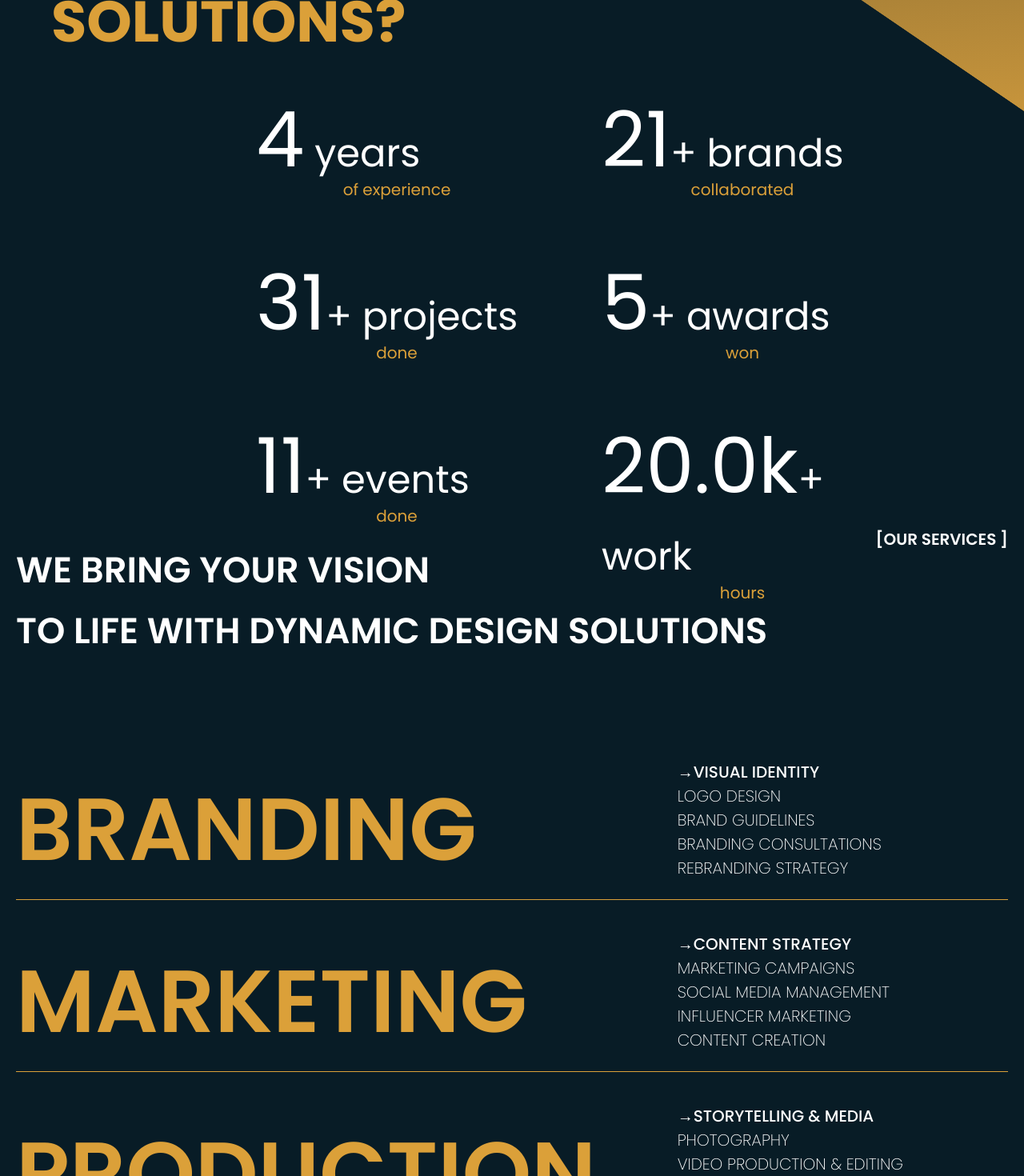
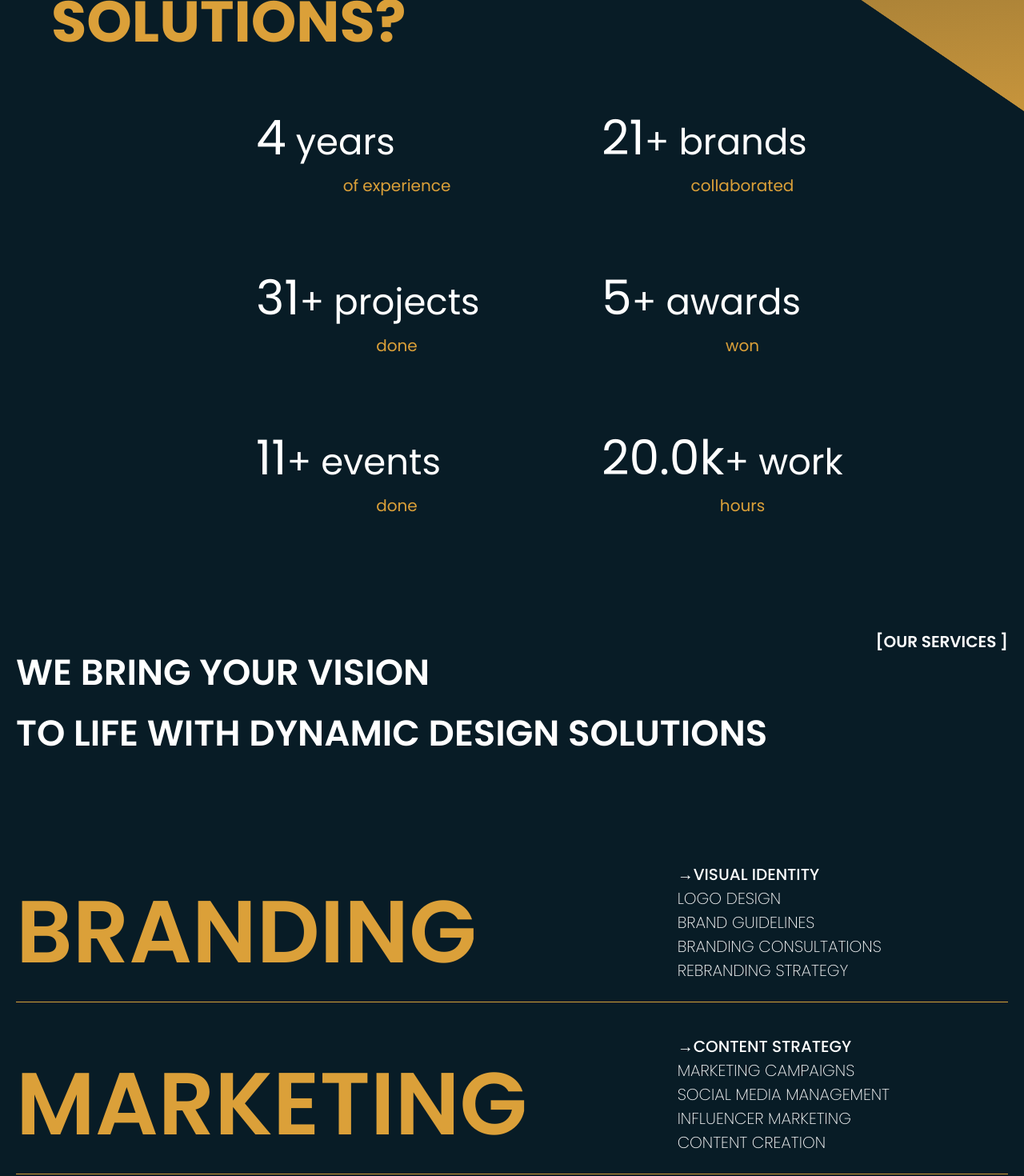
Before and after one commit to Sujit-Thapa/website-griffity, a Next.js app: page / in a window 1280 px wide. Shown: the part 1780-3250 px from the top of the page at 80% size. Built offline with nearby package versions, Linux system fonts and the light colour scheme.

Commit message:
update styles for CountUp and Services components

```diff
--- a/components/clientnumbers.tsx
+++ b/components/clientnumbers.tsx
@@ -67,11 +67,11 @@ const CountUp = ({
       className="space-y-1 w-full"
     >
       <div className="flex flex-col  w-full">
-        <p className="text-8xl text-white">
+        <p className="heading-h3 text-white">
           {formatNumber(count)}
-          <span className="text-5xl ">{label}</span>
+          <span className="heading-h4 ">{label}</span>
         </p>
-        <p className="text-xl text-primary text-center whitespace-nowrap">
+        <p className="p-base text-primary text-center whitespace-nowrap">
           {desc}
         </p>
       </div>
@@ -93,7 +93,7 @@ const Clientnumber = () => {
   ];
 
   return (
-    <div className="min-h-screen w-full  py-20 max-h-[900px]  h-screen max-w-screen-2xl mx-auto text-white relative flex flex-col">
+    <div className="min-h-screen w-full mb-32 py-20 max-h-[900px]  h-screen max-w-screen-2xl mx-auto text-white relative flex flex-col">
       {/* Heading */}
       <div className="mb-16 pl-16">
         <h1 className="text-7xl text-primary font-bold mb-2">
--- a/components/services.tsx
+++ b/components/services.tsx
@@ -55,7 +55,7 @@ const Services = () => {
   const moreInView = useInView(moreRef, { once: false, margin: " -20% 0px" });
 
   return (
-    <div className=" text-white max-w-screen-2xl  py-5 mx-auto w-full justify-center items-center z-">
+    <div className=" text-white max-w-screen-2xl mt-20  py-5 mx-auto w-full justify-center items-center z-">
       <div className="flex justify-between  items-start px-5 mt-2">
         <div className="flex flex-col mt-5 gap-2">
           <motion.p className="heading-h4 z-10 font-semibold ">
```
